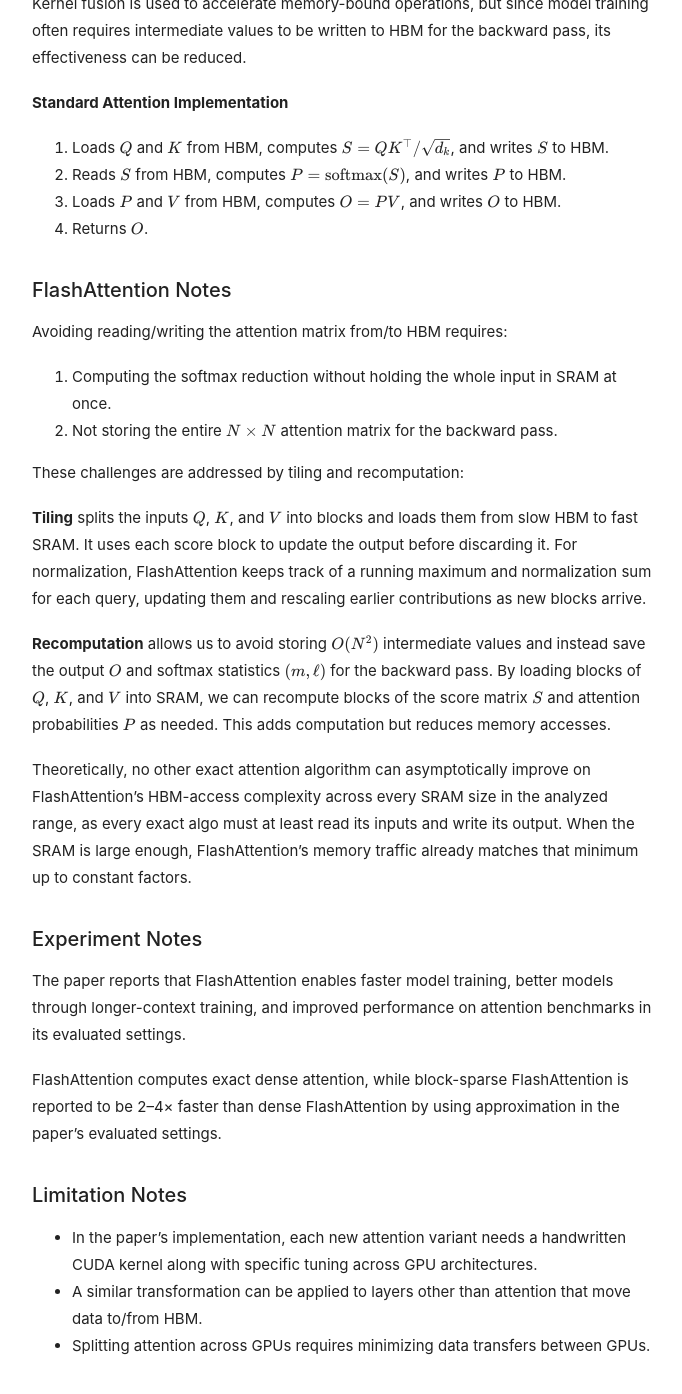
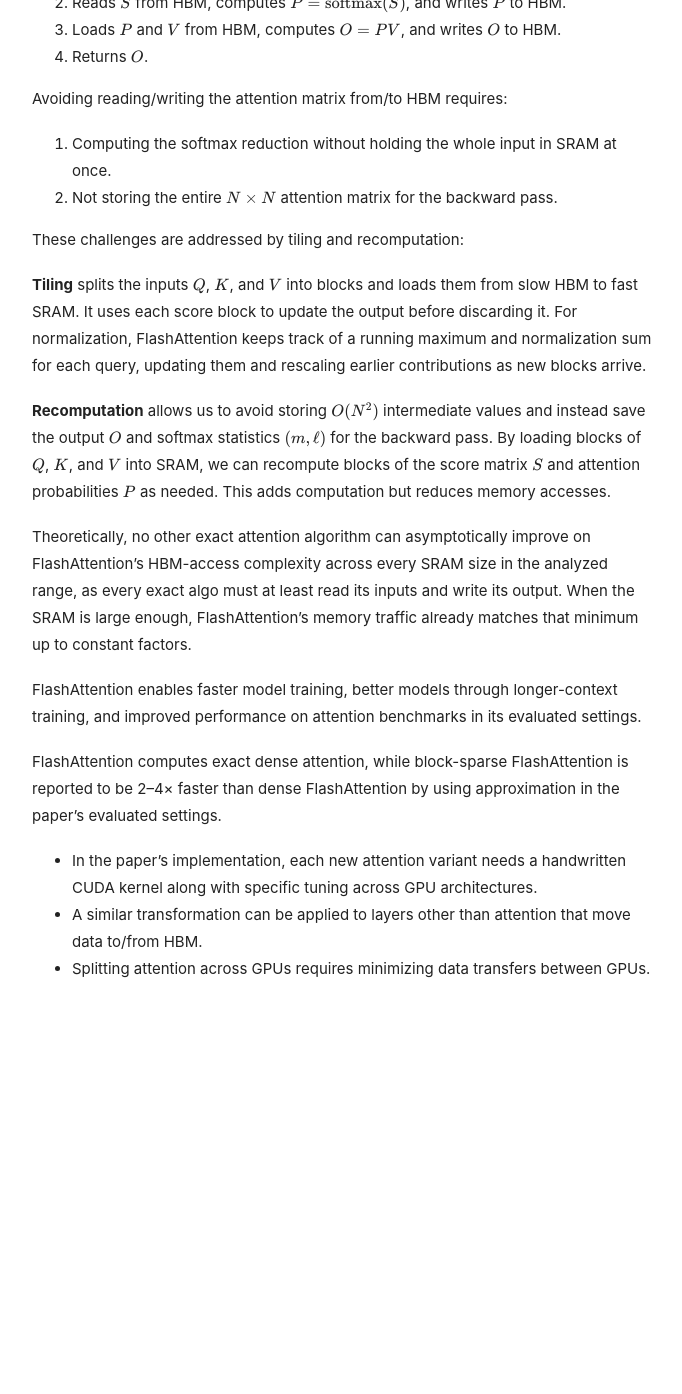
Before and after one commit to jvgrewal/jvgrewal.github.io, a Jekyll site: the page built from _reading/flash-attention.md, in a window 1280 px wide and 1400 px high, scrolled down 1440 px. Shown: the top 1394 px of the window, without its empty margins (296-978 px from the left). Built offline with Jekyll 4.4.1, drawn with Linux system fonts in a browser that asks for light colours; after the commit the page ends 2463 px from its top, so only the background shows below that; some of the changed text lies outside the part shown.

Commit message:
Simplify FlashAttention reading note headings

```diff
--- a/_reading/flash-attention.md
+++ b/_reading/flash-attention.md
@@ -10,19 +10,13 @@
 last_modified_at: "2026-11-10"
 ---
 
-## Abstract Notes
-
 FlashAttention is IO-aware self-attention that accounts for the cost of reading/writing data and uses GPU tiling to make it more efficient.
-
-## Intro Notes
 
 The motivation is that equipping transformer models with longer context remains difficult since standard self-attention has time/memory complexity that is quadratic in sequence length. In the past, there have been attempts to approximate attention with sparse approximation, low-rank approximation, and a combination of the two.
 
 Sparse attention is when each token attends to a subset of tokens. Low-rank attention approximates the attention matrix by using smaller matrices. However, even though both of these methods reduce the compute requirements, they focus on FLOP reduction, which tends to ignore overhead from IO.
 
 Ergo, since standard attention can be memory-bound while these approximate methods focus on reducing computation, can we improve its memory-access complexity?
-
-## Background Notes
 
 On-chip SRAM is super fast but very small, so it is used for blocks that are currently being computed on. HBM is much larger but also slower, so it stores the full $$Q$$, $$K$$, and $$V$$ matrices along with the output. Recall that:
 
@@ -41,8 +35,6 @@
 3. Loads $$P$$ and $$V$$ from HBM, computes $$O = PV$$, and writes $$O$$ to HBM.
 4. Returns $$O$$.
 
-## FlashAttention Notes
-
 Avoiding reading/writing the attention matrix from/to HBM requires:
 
 1. Computing the softmax reduction without holding the whole input in SRAM at once.
@@ -56,13 +48,9 @@
 
 Theoretically, no other exact attention algorithm can asymptotically improve on FlashAttention’s HBM-access complexity across every SRAM size in the analyzed range, as every exact algo must at least read its inputs and write its output. When the SRAM is large enough, FlashAttention’s memory traffic already matches that minimum up to constant factors.
 
-## Experiment Notes
-
-The paper reports that FlashAttention enables faster model training, better models through longer-context training, and improved performance on attention benchmarks in its evaluated settings.
+FlashAttention enables faster model training, better models through longer-context training, and improved performance on attention benchmarks in its evaluated settings.
 
 FlashAttention computes exact dense attention, while block-sparse FlashAttention is reported to be 2–4× faster than dense FlashAttention by using approximation in the paper’s evaluated settings.
-
-## Limitation Notes
 
 - In the paper’s implementation, each new attention variant needs a handwritten CUDA kernel along with specific tuning across GPU architectures.
 - A similar transformation can be applied to layers other than attention that move data to/from HBM.
```
